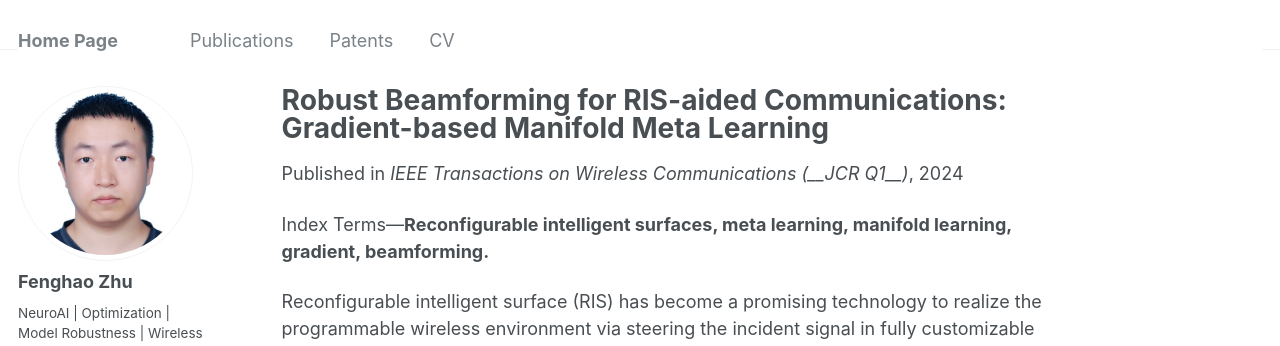
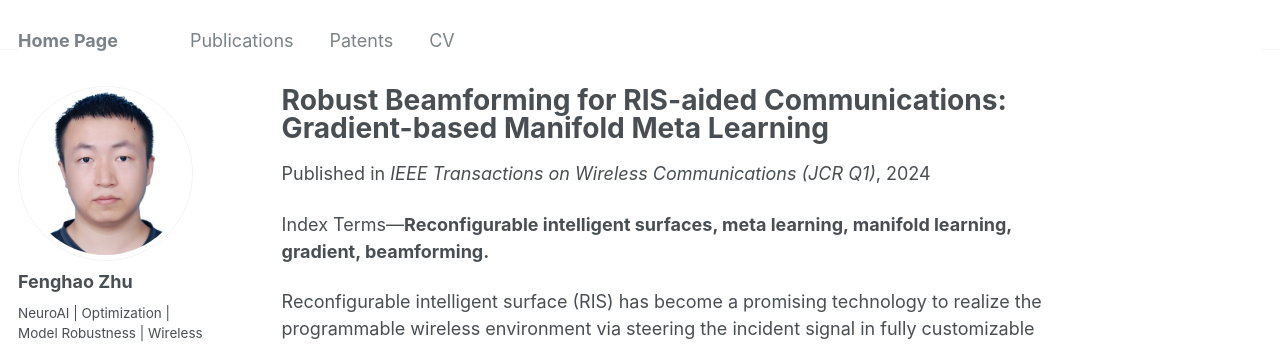
Before and after one commit to FenghaoZhu/FenghaoZhu.github.io, a Jekyll site: the page built from _publications/2024-02-24-GMML.md, in a window 1280 px wide and 900 px high. Shown: the top 346 px of the window. Built offline with Jekyll 4.4.1, drawn with Linux system fonts in a browser that asks for light colours; some web fonts are replaced.

```diff
--- a/_publications/2024-02-24-GMML.md
+++ b/_publications/2024-02-24-GMML.md
@@ -4,7 +4,7 @@ collection: publications
 permalink: /publication/GMML
 excerpt: 'An upgrade version for the former conference, using manifold learning to compress optimization space.'
 date: 2024-02-24
-venue: 'IEEE Transactions on Wireless Communications (__JCR Q1__)'
+venue: 'IEEE Transactions on Wireless Communications (JCR Q1)'
 paperurl: 'https://ieeexplore.ieee.org/document/10623434'
 citation: 'F. Zhu, X. Wang, C. Huang, Z. Yang , X. Chen, A. Alhammadi, Z. Zhang, C. Yuen and M. Debbah, “Robust Beamforming for RIS-aided Communications: Gradient-based Manifold Meta Learning,” IEEE Transactions on Wireless Communications, 2024.'
 ---
```
